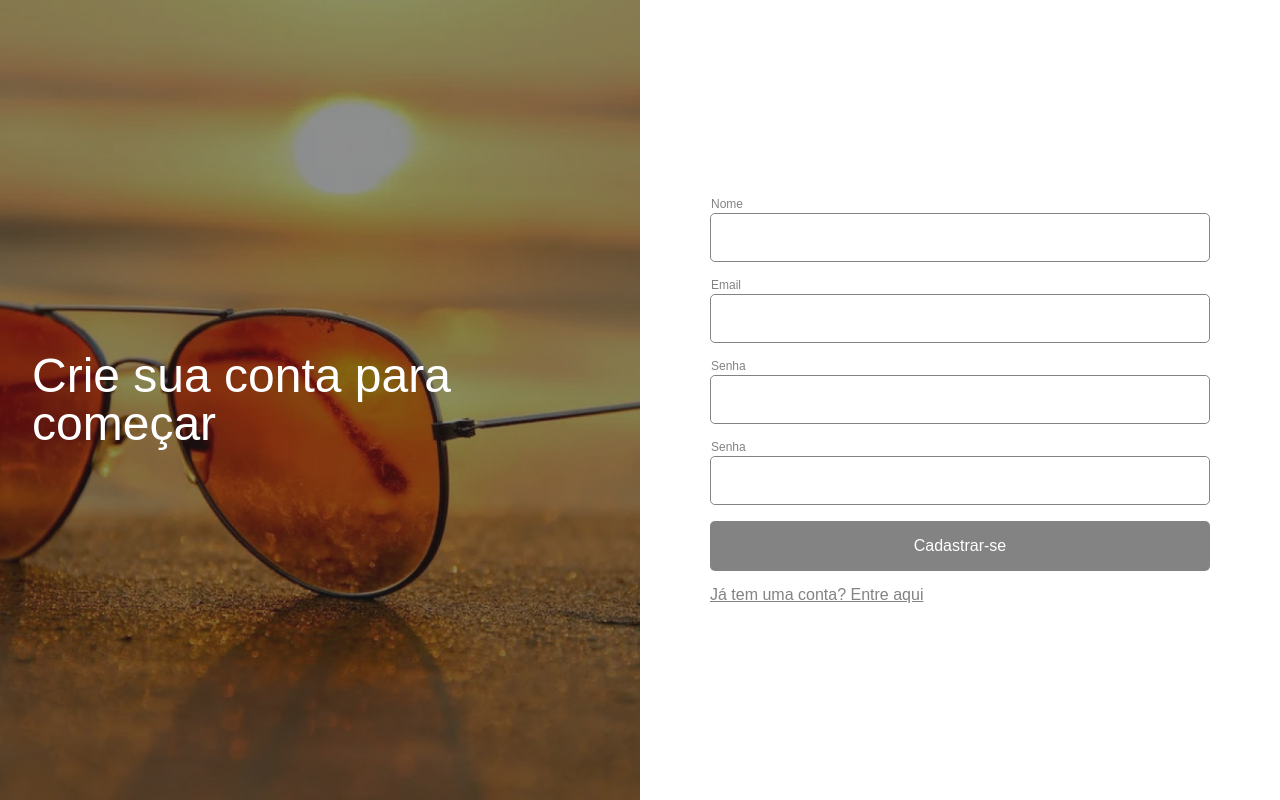
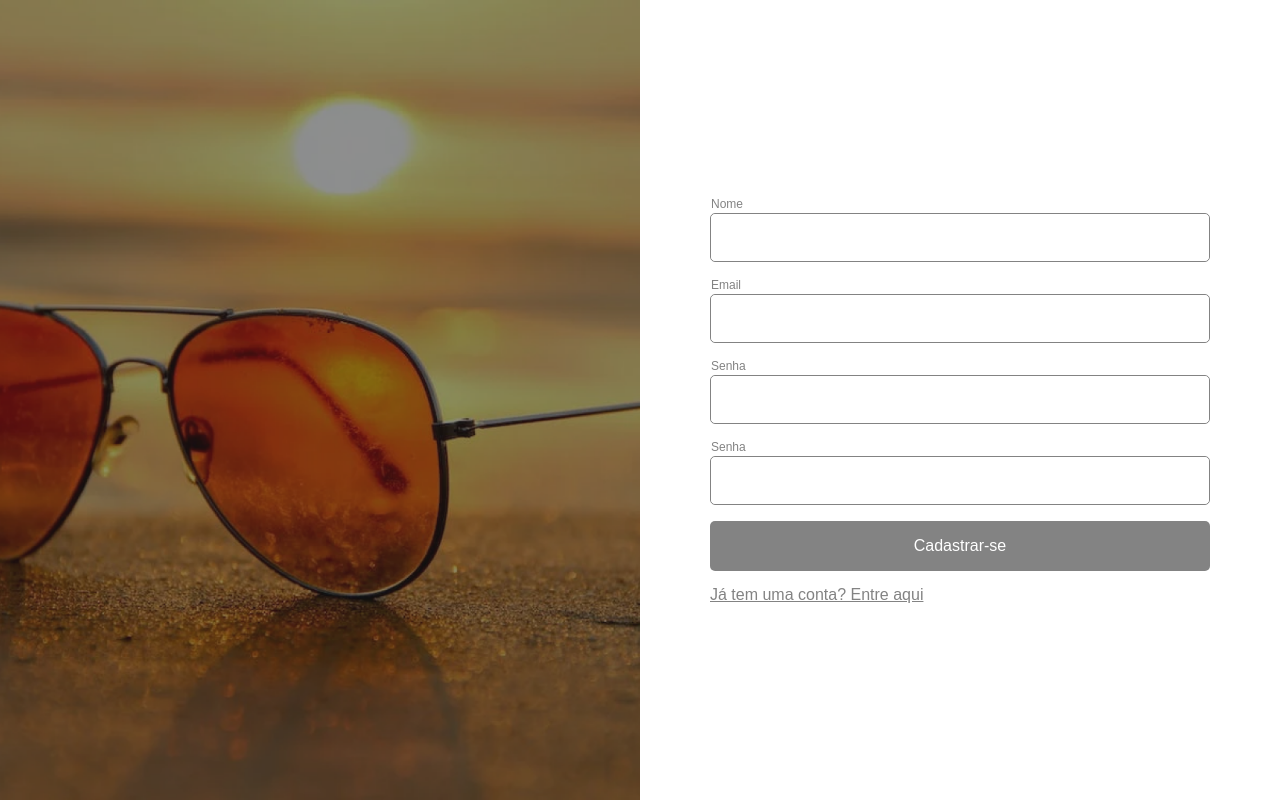
Before and after one commit to JeanLuca999/client, a React (Create React App) app: page /register in a window 1280 px wide. Built offline with nearby package versions, Linux system fonts and the light colour scheme.

Commit message:
refactor(BannerForm): set title as children

```diff
--- a/src/components/BannerForm/BannerForm.js
+++ b/src/components/BannerForm/BannerForm.js
@@ -4,13 +4,11 @@ import { Image, Wrapper, Title } from "./styles";
 //IMAGES
 import bannerSource from "../../assets/images/banner-form.png";
 
-export const BannerForm = () => {
+export const BannerForm = ({ children }) => {
   return (
     <Wrapper>
       <Image alt="banner" src={bannerSource} />
-      <Title>
-        Crie sua conta para <br /> começar
-      </Title>
+      <Title>{children}</Title>
     </Wrapper>
   );
 };
```
